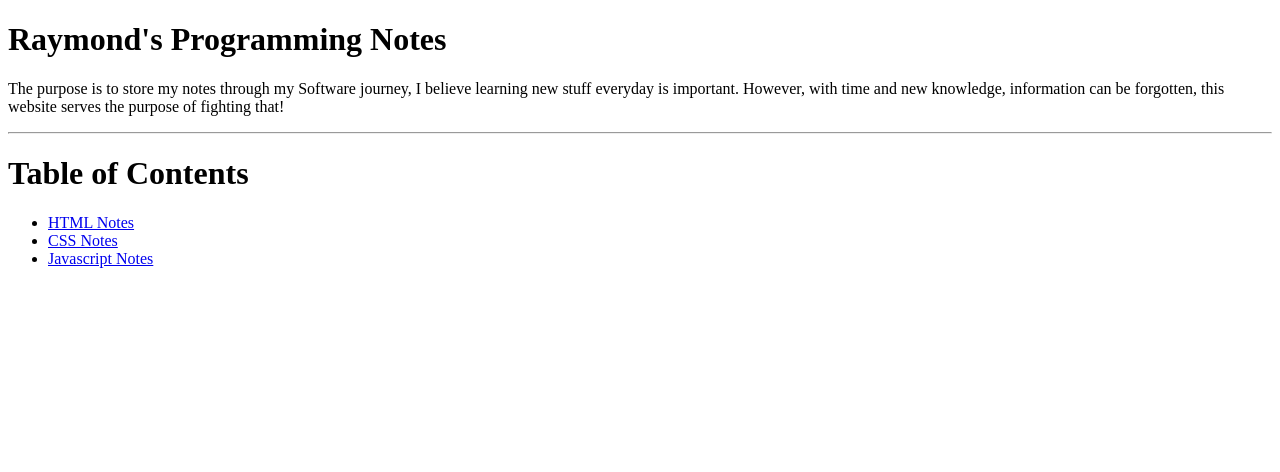
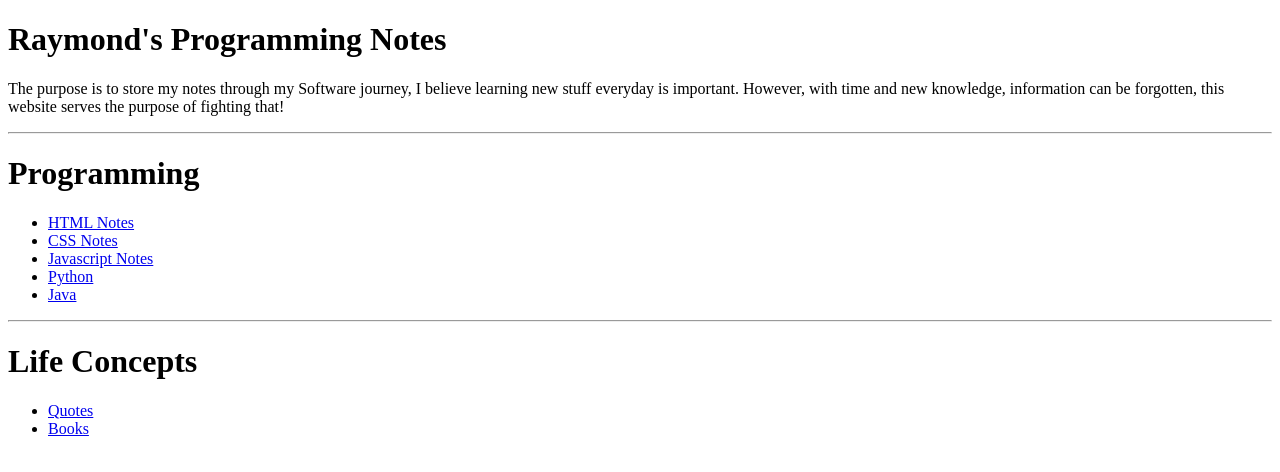
Before and after one commit to Cataclystr/Wraijin, a plain HTML site: page index.html in a window 1280 px wide. Drawn offline with Linux system fonts and the light colour scheme.

Commit message:
Add files via upload

```diff
--- a/index.html
+++ b/index.html
@@ -20,11 +20,19 @@
         <p>The purpose is to store my notes through my Software journey, I believe learning new stuff everyday is important. However, with time and new knowledge, information can be forgotten, this website serves the purpose of fighting that!</p>
         <hr>
 
-        <h1>Table of Contents</h1>
+        <h1>Programming</h1>
         <ul>
             <li><a href="HTML.html">HTML Notes</a></li>
             <li><a href="#">CSS Notes</a></li>
             <li><a href="#">Javascript Notes</a></li>
+            <li><a href="#">Python</a></li>
+            <li><a href="#">Java</a></li>
+        </ul>
+        <hr>
+        <h1>Life Concepts</h1>
+        <ul>
+            <li><a href="quotes.html">Quotes</a></li>
+            <li><a href="Books.html">Books</a></li>
         </ul>
 
 
```
Also changed, not shown: Books.html (added, +21 -0 lines), quotes.html (added, +21 -0 lines).
